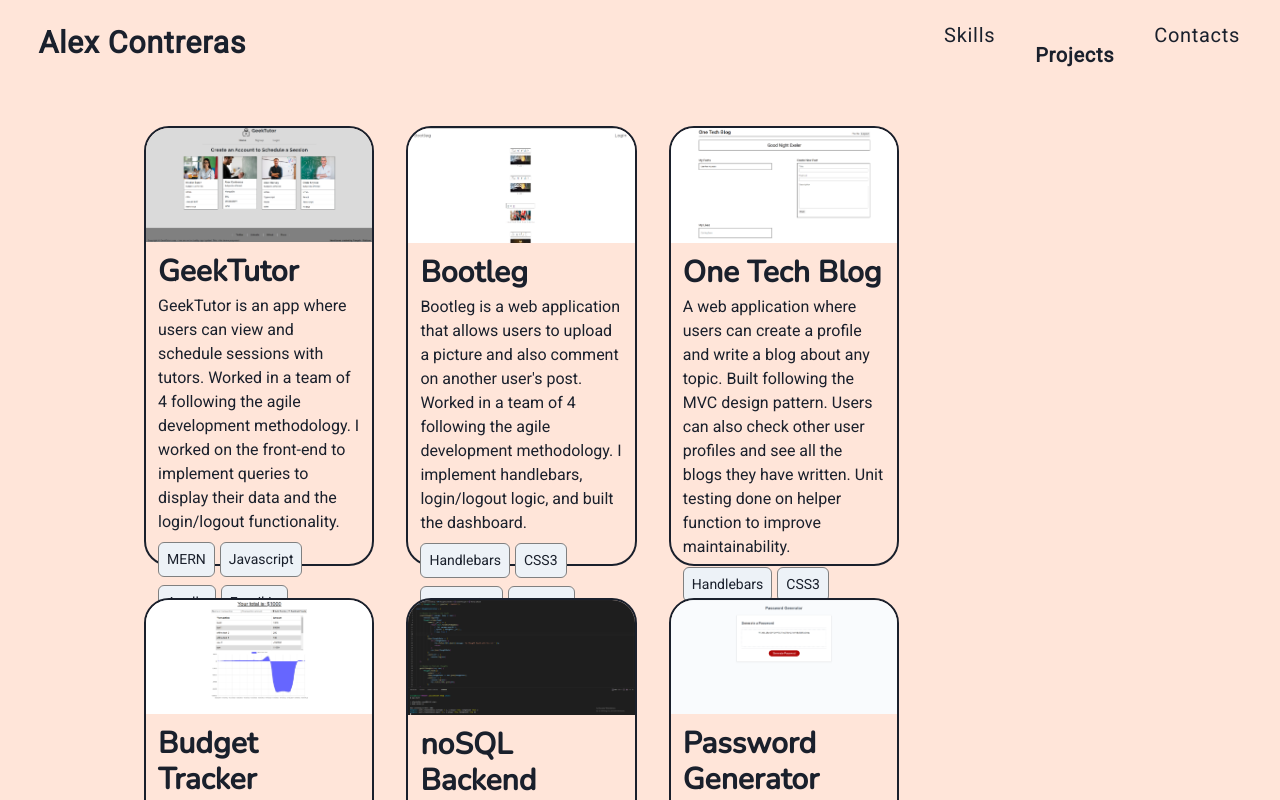
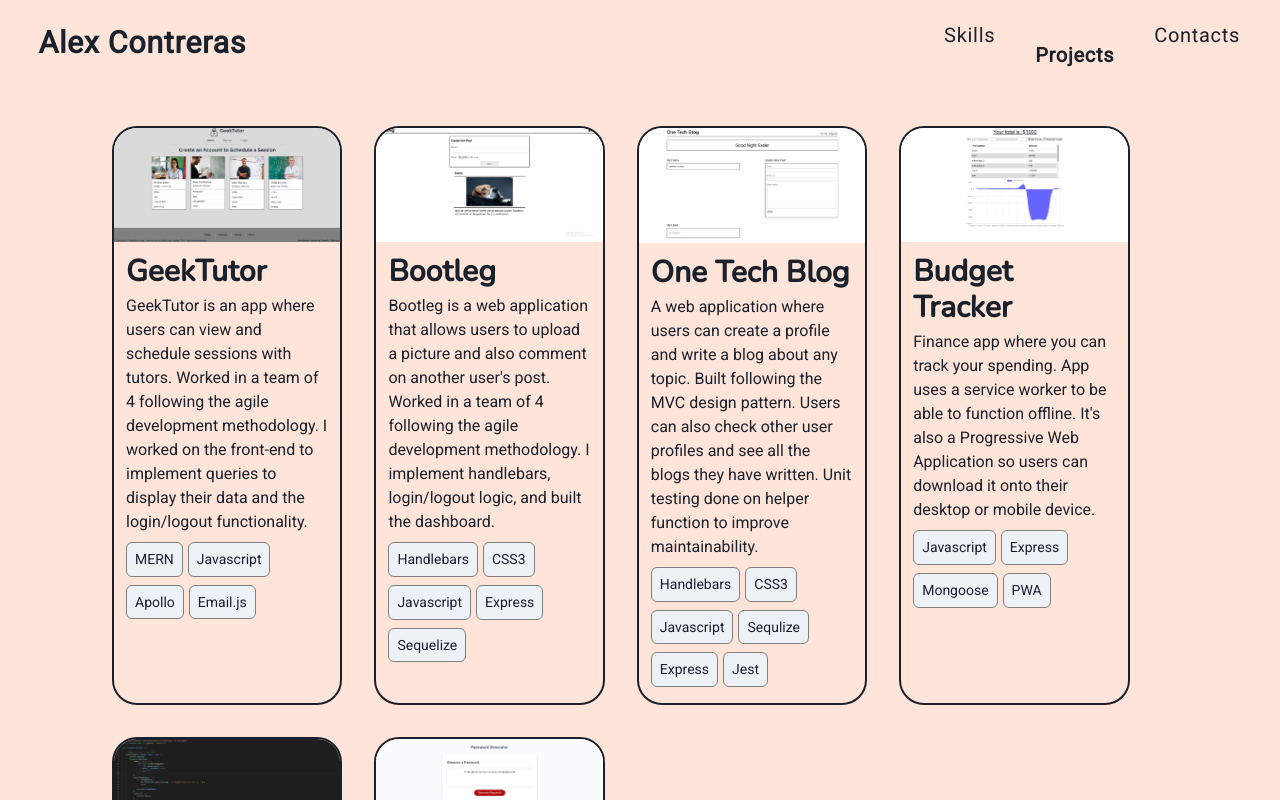
Before and after one commit to AlexUrielContreras/alex-website, a React (Create React App) app: page / in a window 1280 px wide. Both pictures are taken after a click on the link "Projects". Shown: the top 800 px of the page. Built offline with nearby package versions, Linux system fonts and the light colour scheme.

Commit message:
bug: skill tabs now appear within their box and updated project links and pictures

```diff
--- a/src/componets/Project.js
+++ b/src/componets/Project.js
@@ -4,7 +4,7 @@ function Project({info}) {
     const {name , description, tech, link} = info
 
     return (
-        <Box border='2px' borderRadius='25' w={{base:'80vw', md: '35vw', lg:'18vw'}} maxH='55vh' m={4} _hover={{boxShadow:'dark-lg'}}>
+        <Box border='2px' as='article' borderRadius='25' w={{base:'80vw', md: '35vw', lg:'18vw'}}  m={4} _hover={{boxShadow:'dark-lg'}}>
             <Image borderTopRadius='23' src={require(`../assets/project-img/${name}.png`)} />
             <Box p={3} >
                 <Heading as='h3' fontSize='3xl'>
--- a/src/index.css
+++ b/src/index.css
@@ -1,41 +1,50 @@
 * {
   box-sizing: border-box
 }
+
 html,body{
   min-height: 100%
 }
+
 #root {
   min-height: 100vh;
   font-family: "Roboto", sans-serif;
   background-color: #ffe5d9;
 }
+
 li {
   list-style: none;
   margin: 2px 0
 }
+
 main {
-  max-width: 80vw;
+  max-width: 85vw;
   margin: auto;
 }
+
 header {
   margin: auto;
   letter-spacing: .7px;
 }
+
 .selected {
   transform: translate(0, 20px);
   font-weight: bolder;
 }
+
 .skill-list {
   display: flex;
   flex-direction: column;
   align-items: center
 }
+
 .skill-item {
   list-style: none;
   margin-top: .8rem;
   letter-spacing: 1px;
   font-size: 1.2rem
 }
+
 .nav-title {
   font-size: 1.9rem;
   font-weight: bolder;
--- a/src/pages/Project.js
+++ b/src/pages/Project.js
@@ -13,7 +13,7 @@ function Projects() {
             name: 'Bootleg',
             description: 'Bootleg is a web application that allows users to upload a picture and also comment on another user\'s post. Worked in a team of 4 following the agile development methodology. I implement handlebars, login/logout logic, and built the dashboard.',
             tech: ['Handlebars', 'CSS3','Javascript', 'Express', 'Sequelize'],
-            link: 'https://group-project-bootleg.herokuapp.com/'
+            link: 'https://bootleg-clone.herokuapp.com/'
         },
         {
             name: 'One Tech Blog',
--- a/src/pages/Skill.js
+++ b/src/pages/Skill.js
@@ -1,7 +1,7 @@
 import { Flex } from '@chakra-ui/react';
 import SkillBox from '../componets/SkillBox'
 function Skills() {
-    const tech = [['HTML5', 'CSS3','SaSS','Javascript', 'SQL', 'NoSQL', 'Handlebars'], /* Languages  */
+    const tech = [['HTML5', 'CSS3','SaSS','Javascript', 'Handlebars'], /* Languages  */
                  ['Bootstrap', 'jQuery', 'Node.js', 'Express.js', 'React.js'], /* Frameworks */
                  ['MySQL', 'MongoDB','Sequelize', 'Mongoose'], /*   Databases*/
                  ['Jest', 'Git', 'npm', 'PWA'] /*  Tools  */
```
Also changed, not shown: src/assets/project-img/Bootleg.png.
